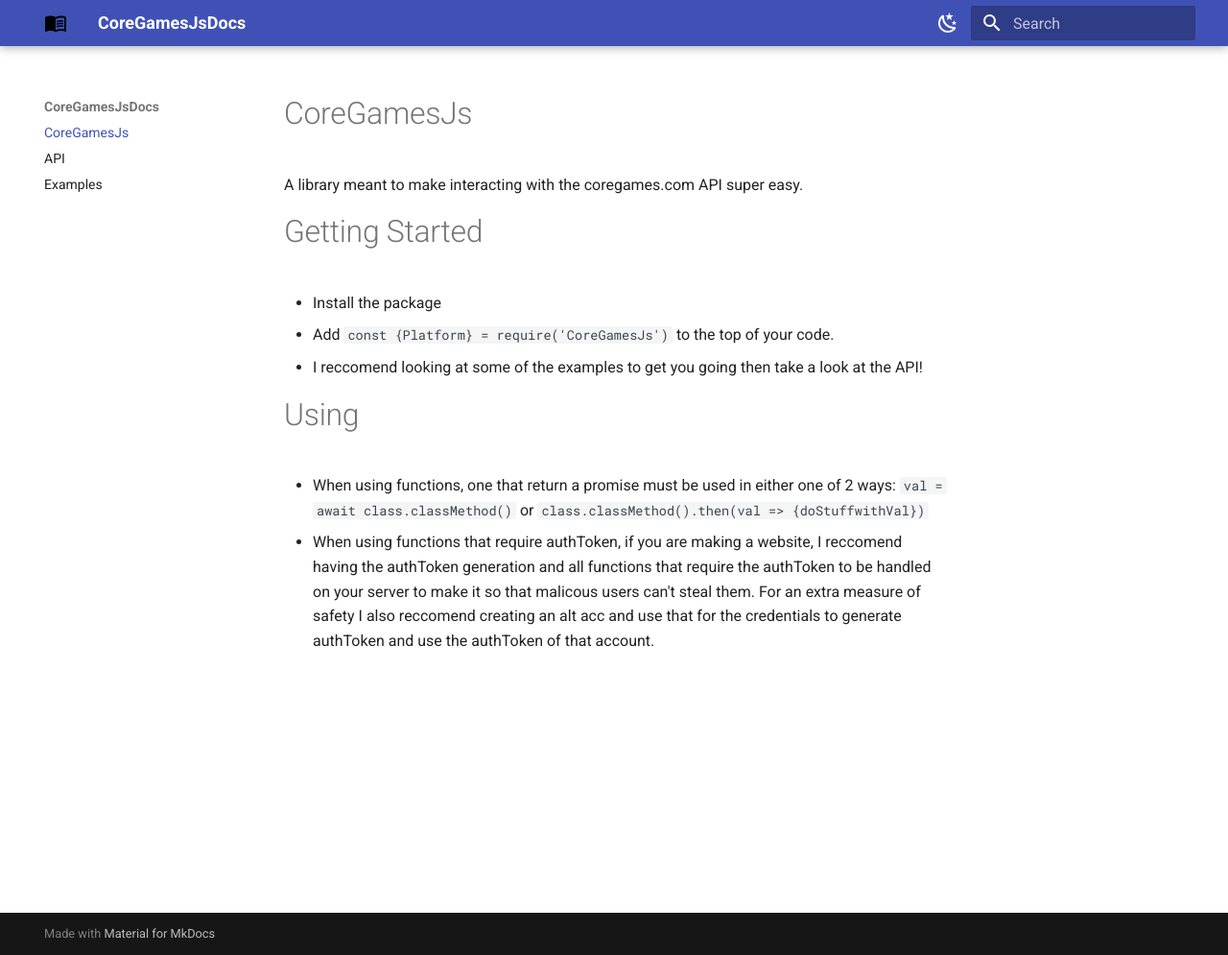
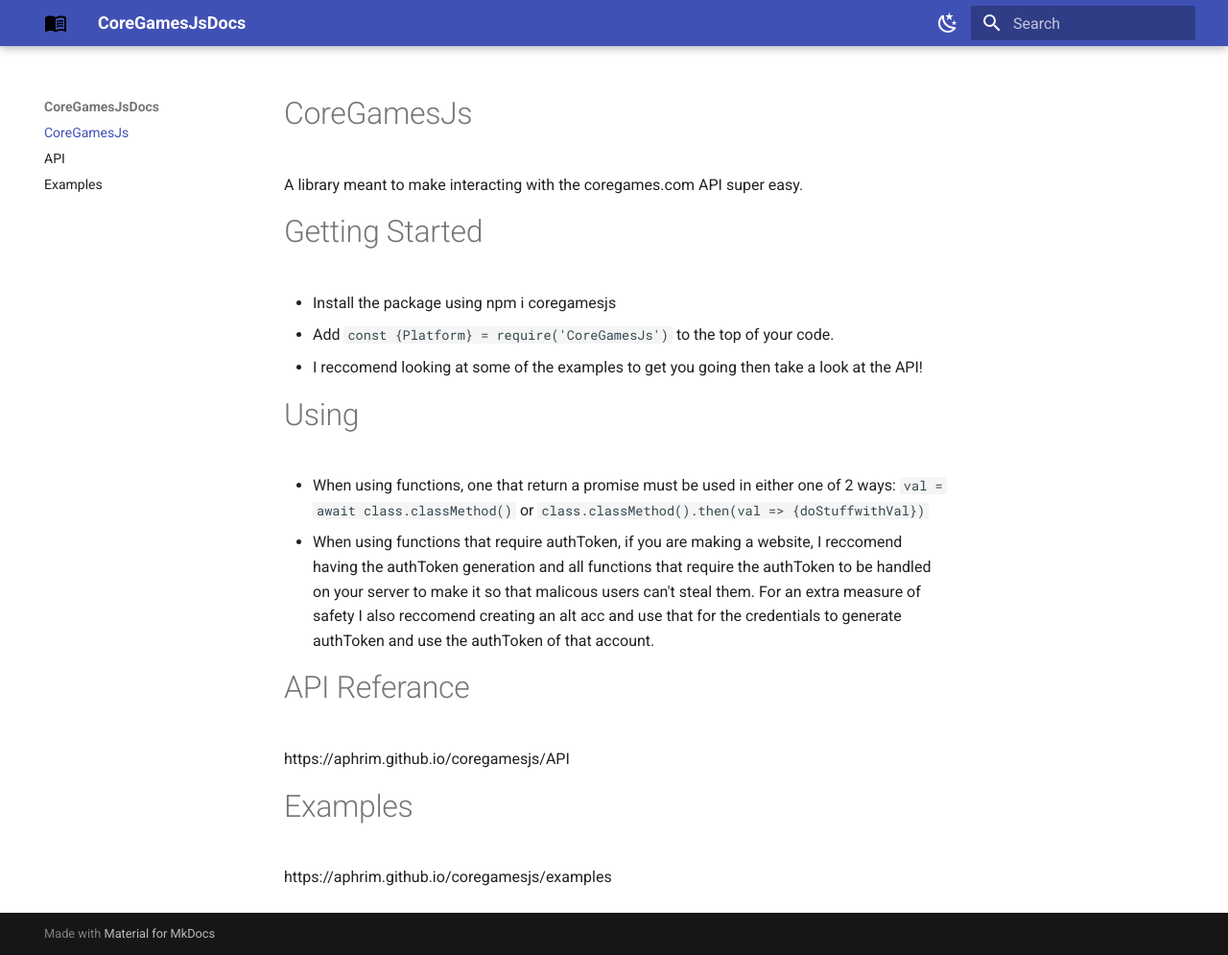
Before and after one commit to aphrim/coregamesjs, an MkDocs documentation site: the page built from docs/index.md, in a window 1280 px wide and 995 px high. Shown: the whole window at 96% size. Built offline with MkDocs 1.6.1 and Material for MkDocs 9.7.7, drawn with Linux system fonts in a browser that asks for light colours.

Commit message:
update docs

```diff
--- a/docs/index.md
+++ b/docs/index.md
@@ -3,7 +3,7 @@
 
 # Getting Started
 
-* Install the package
+* Install the package using npm i coregamesjs
 * Add `const {Platform} = require('CoreGamesJs')` to the top of your code.
 * I reccomend looking at some of the examples to get you going then take a look at the API!
 
@@ -11,3 +11,9 @@
 
 * When using functions, one that return a promise must be used in either one of 2 ways: `val = await class.classMethod()` or `class.classMethod().then(val => {doStuffwithVal})`
 * When using functions that require authToken, if you are making a website, I reccomend having the authToken generation and all functions that require the authToken to be handled on your server to make it so that malicous users can't steal them. For an extra measure of safety I also reccomend creating an alt acc and use that for the credentials to generate authToken and use the authToken of that account.
+
+# API Referance
+https://aphrim.github.io/coregamesjs/API
+
+# Examples
+https://aphrim.github.io/coregamesjs/examples
```
Also changed, not shown: 1 other file.
